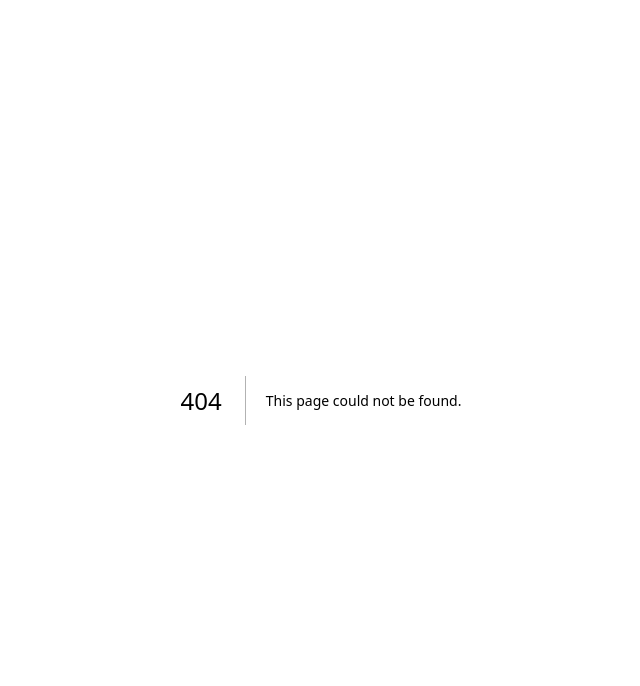
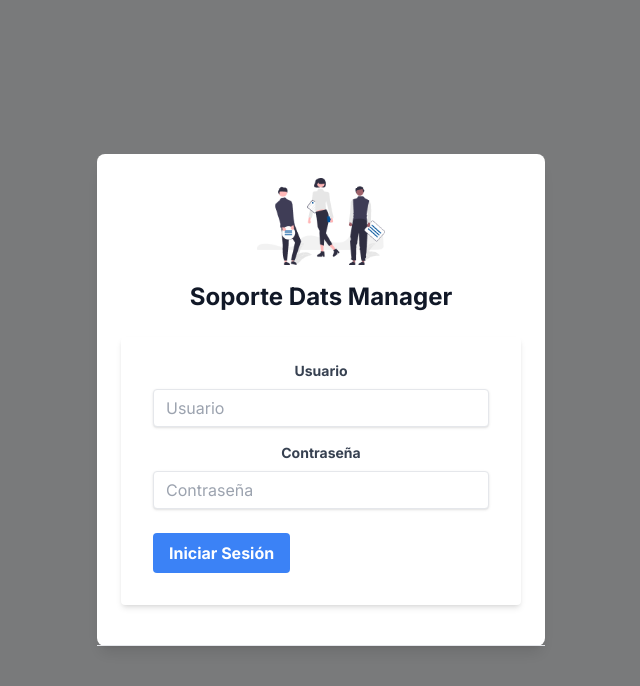
Before and after one commit to angelsaas/SoporteTSX, a Next.js app: page /Login in a window 1280 px wide. Before the commit this address had no page. Shown: the top 686 px of the page, without its empty margins (319-959 px from the left). Built offline with nearby package versions, Linux system fonts and the light colour scheme.

Commit message:
se agrego la parte de login

```diff
--- /dev/null
+++ b/src/app/Login/atoms/Button.tsx
@@ -0,0 +1,18 @@
+import React from 'react';
+
+interface ButtonProps {
+  text: string;
+  onClick: (e: React.FormEvent) => void;
+}
+
+const Button: React.FC<ButtonProps> = ({ text, onClick }) => (
+  <button
+    onClick={onClick}
+    className="bg-blue-500 hover:bg-blue-700 text-white font-bold py-2 px-4 rounded focus:outline-none focus:shadow-outline"
+    type="submit"
+  >
+    {text}
+  </button>
+);
+
+export default Button;
--- /dev/null
+++ b/src/app/Login/atoms/Input.tsx
@@ -0,0 +1,22 @@
+import React from 'react';
+
+interface InputProps {
+  type: string;
+  value: string;
+  onChange: (e: React.ChangeEvent<HTMLInputElement>) => void;
+  placeholder: string;
+}
+
+const Input: React.FC<InputProps> = ({ type, value, onChange, placeholder }) => {
+  return (
+    <input
+      type={type}
+      value={value}
+      onChange={onChange}
+      placeholder={placeholder}
+      className="shadow appearance-none border rounded w-full py-2 px-3 text-gray-700 leading-tight focus:outline-none focus:shadow-outline"
+    />
+  );
+};
+
+export default Input;
--- /dev/null
+++ b/src/app/Login/atoms/Label.tsx
@@ -0,0 +1,15 @@
+import React from 'react';
+
+interface LabelProps {
+  text: string;
+}
+
+const Label: React.FC<LabelProps> = ({ text }) => {
+  return (
+    <label className="block text-gray-700 text-sm font-bold mb-2">
+      {text}
+    </label>
+  );
+};
+
+export default Label;
--- /dev/null
+++ b/src/app/Login/molecules/LoginForm.tsx
@@ -0,0 +1,50 @@
+import React, { useState } from 'react';
+import Input from '../atoms/Input';
+import Button from '../atoms/Button';
+import Label from '../atoms/Label';
+
+interface LoginFormProps {
+  onSubmit: (username: string, password: string) => void;
+}
+
+const LoginForm: React.FC<LoginFormProps> = ({ onSubmit }) => {
+  const [username, setUsername] = useState('');
+  const [password, setPassword] = useState('');
+
+  const handleSubmit = (e: React.FormEvent) => {
+    e.preventDefault();
+    onSubmit(username, password);
+  };
+
+  return (
+    <div className="flex flex-col items-center">
+      <img src="/imagenes/undraw_team_spirit_re_yl1v 1.png" alt="Team Spirit" className="w-1/3 mb-4" />
+      <h1 className="text-2xl font-bold mb-6 font-inter">Soporte Dats Manager</h1>
+      <form onSubmit={handleSubmit} className="bg-white shadow-md rounded px-8 pt-6 pb-8 mb-4">
+        <div className="mb-4">
+          <Label text="Usuario" />
+          <Input
+            type="text"
+            value={username}
+            onChange={(e) => setUsername(e.target.value)}
+            placeholder="Usuario"
+          />
+        </div>
+        <div className="mb-6">
+          <Label text="Contraseña" />
+          <Input
+            type="password"
+            value={password}
+            onChange={(e) => setPassword(e.target.value)}
+            placeholder="Contraseña"
+          />
+        </div>
+        <div className="flex items-center justify-between">
+          <Button text="Iniciar Sesión" onClick={handleSubmit} />
+        </div>
+      </form>
+    </div>
+  );
+};
+
+export default LoginForm;
--- /dev/null
+++ b/src/app/Login/organisms/LoginModal.tsx
@@ -0,0 +1,67 @@
+import React, { useState } from 'react';
+import Modal from 'react-modal';
+import Input from '../atoms/Input';
+import Button from '../atoms/Button';
+import Label from '../atoms/Label';
+
+interface LoginModalProps {
+  isOpen: boolean;
+  onRequestClose: () => void;
+  onSubmit: (username: string, password: string) => void;
+}
+
+const LoginModal: React.FC<LoginModalProps> = ({ isOpen, onRequestClose, onSubmit }) => {
+  const [username, setUsername] = useState('');
+  const [password, setPassword] = useState('');
+
+  const handleSubmit = (e: React.FormEvent) => {
+    e.preventDefault();
+    onSubmit(username, password);
+  };
+
+  return (
+    <Modal
+      isOpen={isOpen}
+      onRequestClose={onRequestClose}
+      contentLabel="Login"
+      className="fixed inset-0 flex items-center justify-center z-50 outline-none focus:outline-none"
+      overlayClassName="fixed inset-0 bg-black bg-opacity-50"
+    >
+      <div className="bg-white rounded-lg shadow-lg w-full max-w-md">
+        <div className="p-6 border-b text-center">
+          <img
+            src="/imagenes/undraw_team_spirit_re_yl1v 1.png"
+            alt="Team Spirit"
+            className="w-32 h-auto mx-auto mb-4"
+          />
+          <h1 className="text-2xl font-bold mb-6 font-inter text-gray-900">Soporte Dats Manager</h1>
+          <form onSubmit={handleSubmit} className="bg-white shadow-md rounded px-8 pt-6 pb-8 mb-4">
+            <div className="mb-4">
+              <Label text="Usuario" />
+              <Input
+                type="text"
+                value={username}
+                onChange={(e) => setUsername(e.target.value)}
+                placeholder="Usuario"
+              />
+            </div>
+            <div className="mb-6">
+              <Label text="Contraseña" />
+              <Input
+                type="password"
+                value={password}
+                onChange={(e) => setPassword(e.target.value)}
+                placeholder="Contraseña"
+              />
+            </div>
+            <div className="flex items-center justify-between">
+              <Button text="Iniciar Sesión" onClick={handleSubmit} />
+            </div>
+          </form>
+        </div>
+      </div>
+    </Modal>
+  );
+};
+
+export default LoginModal;
--- /dev/null
+++ b/src/app/Login/page.tsx
@@ -0,0 +1,25 @@
+"use client";
+import React, { useState } from 'react';
+import LoginModal from '../Login/organisms/LoginModal';
+
+const LoginPage: React.FC = () => {
+  const [isModalOpen, setIsModalOpen] = useState(true);
+
+  const handleLoginSubmit = (username: string, password: string) => {
+    console.log('Usuario:', username);
+    console.log('Contraseña:', password);
+    setIsModalOpen(false);
+  };
+
+  return (
+    <div className="min-h-screen flex items-center justify-center bg-gray-100">
+      <LoginModal
+        isOpen={isModalOpen}
+        onRequestClose={() => setIsModalOpen(false)}
+        onSubmit={handleLoginSubmit}
+      />
+    </div>
+  );
+};
+
+export default LoginPage;
--- a/src/app/Soporte/components/molecules/AddTicketModal.tsx
+++ b/src/app/Soporte/components/molecules/AddTicketModal.tsx
@@ -10,13 +10,19 @@ interface AddTicketModalProps {
 
 const AddTicketModal: React.FC<AddTicketModalProps> = ({ isOpen, onRequestClose, onAddTicket }) => {
   const [descripcion, setDescripcion] = useState('');
-  const [evidencia, setEvidencia] = useState('');
+  const [evidencia, setEvidencia] = useState<File | null>(null);
+
+  const handleFileChange = (e: React.ChangeEvent<HTMLInputElement>) => {
+    if (e.target.files && e.target.files[0]) {
+      setEvidencia(e.target.files[0]);
+    }
+  };
 
   const handleSubmit = () => {
     const newTicket: Ticket = {
       _id: new Date().toISOString(),
       descripcion,
-      evidencia: [{ _id: new Date().toISOString(), url: evidencia, fecha: new Date().toISOString() }],
+      evidencia: evidencia ? [{ _id: new Date().toISOString(), url: URL.createObjectURL(evidencia), fecha: new Date().toISOString() }] : [],
       historial: [],
       estado: { idusuario: '', estado: 'pendiente', mensaje: '', fecha: new Date().toISOString(), _id: new Date().toISOString() },
       comentarios: [],
@@ -33,7 +39,7 @@ const AddTicketModal: React.FC<AddTicketModalProps> = ({ isOpen, onRequestClose,
       className="fixed inset-0 flex items-center justify-center z-50 outline-none focus:outline-none"
       overlayClassName="fixed inset-0 bg-black bg-opacity-50"
     >
-      <div className="bg-white rounded-lg shadow-lg w-1/3">
+      <div className="bg-white rounded-lg shadow-lg w-1/3 max-h-full overflow-auto">
         <div className="p-6 border-b">
           <h2 className="text-xl font-bold mb-4">Añadir Ticket</h2>
           <form>
@@ -47,13 +53,23 @@ const AddTicketModal: React.FC<AddTicketModalProps> = ({ isOpen, onRequestClose,
               />
             </div>
             <div className="mb-4">
-              <label className="block text-gray-700 text-sm font-bold mb-2">Evidencia (URL):</label>
-              <input
-                type="text"
-                value={evidencia}
-                onChange={(e) => setEvidencia(e.target.value)}
-                className="shadow appearance-none border rounded w-full py-2 px-3 text-gray-700 leading-tight focus:outline-none focus:shadow-outline"
-              />
+              <label className="block text-gray-700 text-sm font-bold mb-2">Evidencia:</label>
+              <div className="flex items-center">
+                <label className="bg-blue-500 hover:bg-blue-700 text-white font-bold py-2 px-4 rounded focus:outline-none focus:shadow-outline cursor-pointer">
+                  Seleccionar Archivos (jpeg, png, jpg)
+                  <input
+                    type="file"
+                    accept="image/jpeg, image/png, image/jpg"
+                    onChange={handleFileChange}
+                    className="hidden"
+                  />
+                </label>
+                {evidencia ? (
+                  <span className="ml-4 text-gray-700">{evidencia.name}</span>
+                ) : (
+                  <span className="ml-4 text-gray-500">Ningún Archivo Seleccionado</span>
+                )}
+              </div>
             </div>
             <div className="flex items-center justify-between">
               <button
```
Also changed, not shown: public/imagenes/undraw_team_spirit_re_yl1v 1.png (added).
